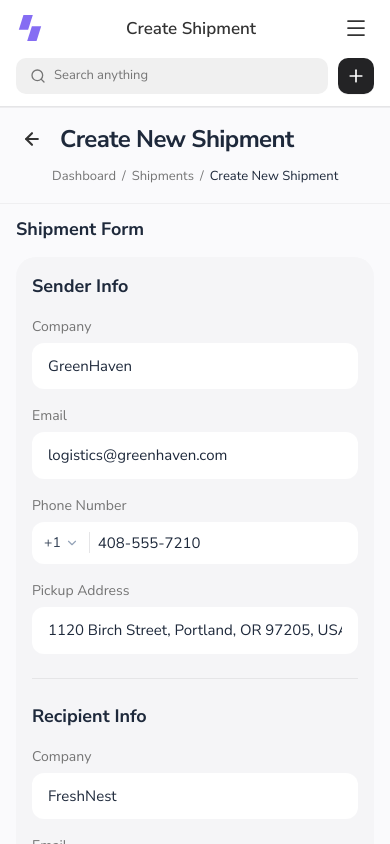
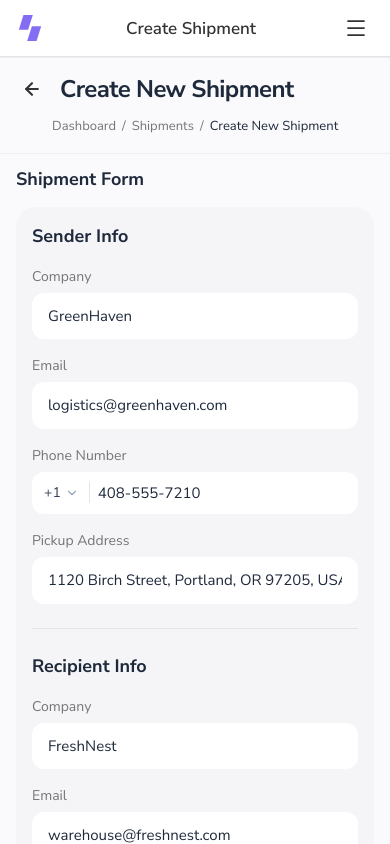
Before and after one commit to RsRiad/ShipNow, a Next.js app: page /shipments/create in a window 390 px wide. Built offline with nearby package versions, Linux system fonts and the light colour scheme.

Commit message:
refactor(layout): hide mobile top bar search row on Create Shipment page

```diff
--- a/src/components/layout/MobileTopBar.tsx
+++ b/src/components/layout/MobileTopBar.tsx
@@ -34,7 +34,7 @@ export default function MobileTopBar({
   const [searchValue, setSearchValue] = useState("");
 
   const pageTitle = PATH_TITLES[pathname] || "Dashboard";
-  const isShipmentsPage = pathname === "/shipments";
+  const isShipmentsPage = pathname.startsWith("/shipments");
 
   const handleSearch = (e: React.ChangeEvent<HTMLInputElement>) => {
     const val = e.target.value;
```
